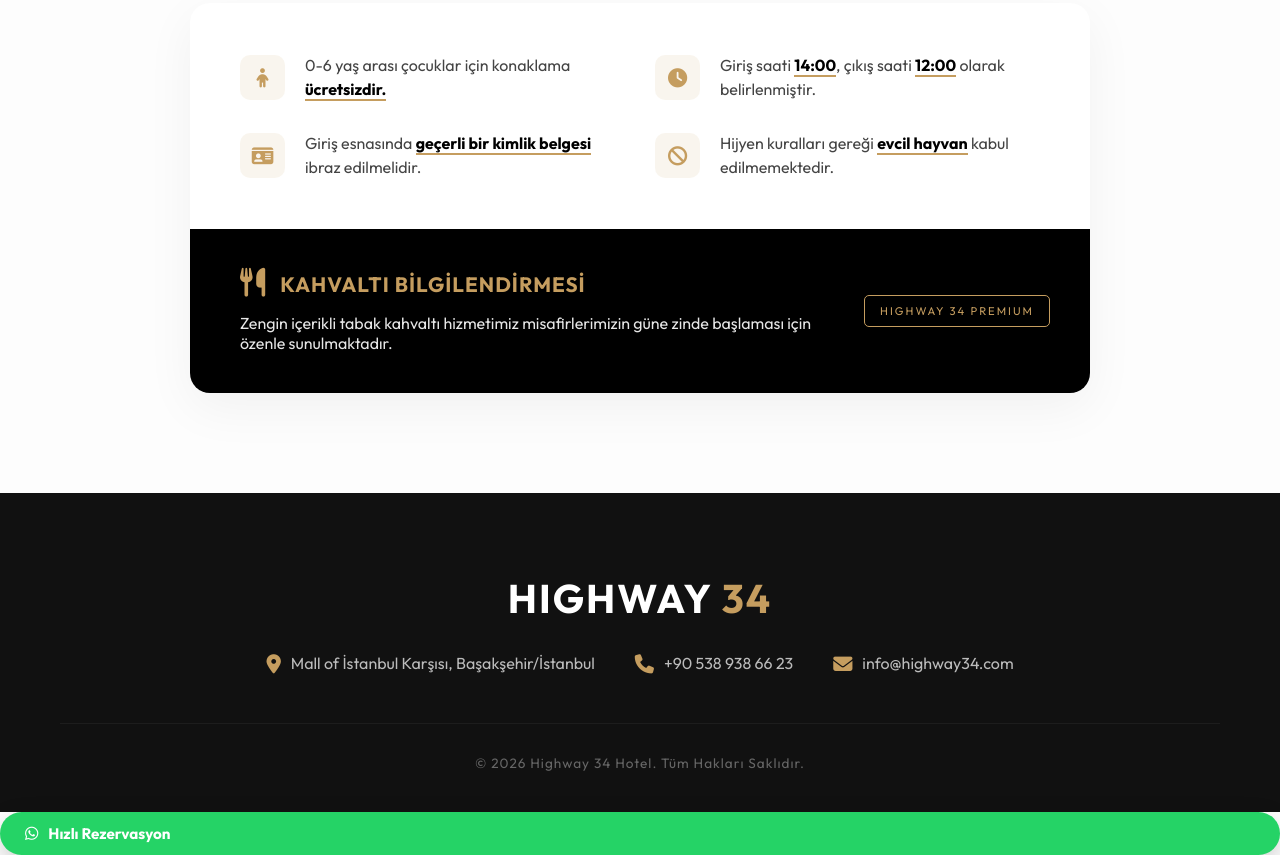
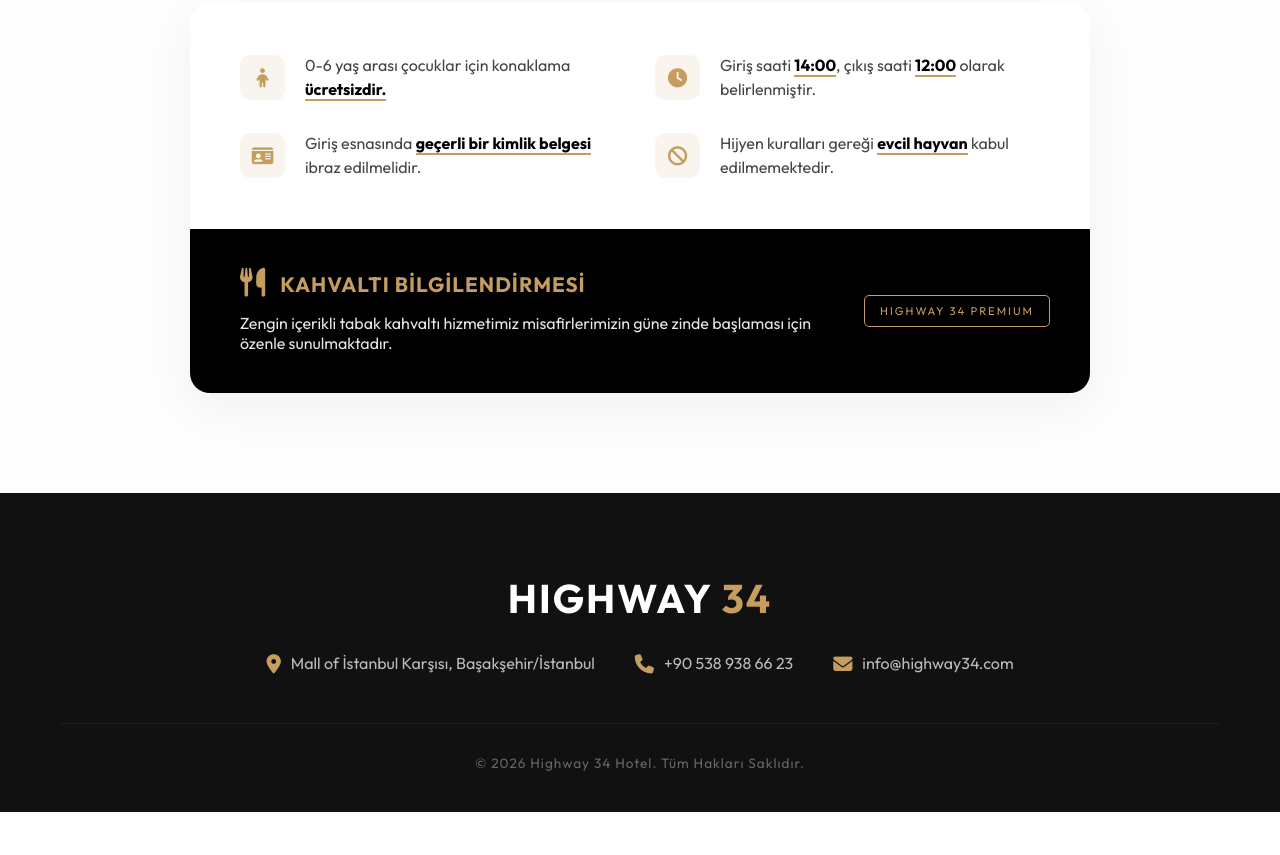
Before and after one commit to kaanzblt/highway34-hotel, a plain HTML site: page index.html in a window 1280 px wide. Shown: the part 3193-4048 px from the top of the page. After the commit the page ends 4005 px from the top, so only its background shows below. Drawn offline with Linux system fonts and the light colour scheme.

Commit message:
ikinci wp butonu silindi

```diff
--- a/index.html
+++ b/index.html
@@ -254,13 +254,6 @@
         }
     </script>
 
-<a href="https://wa.me/905389386623?text=Merhaba,%20Highway%2034%20Hotel%20hakkında%20bilgi%20almak%20istiyorum."
-   class="whatsapp-float"
-   target="_blank">
-    <i class="fab fa-whatsapp"></i>
-    <span>Hızlı Rezervasyon</span>
-</a>
-
 
 <div class="fixed-contact-buttons">
     <a href="tel:+905389386623" class="call-float">
```
